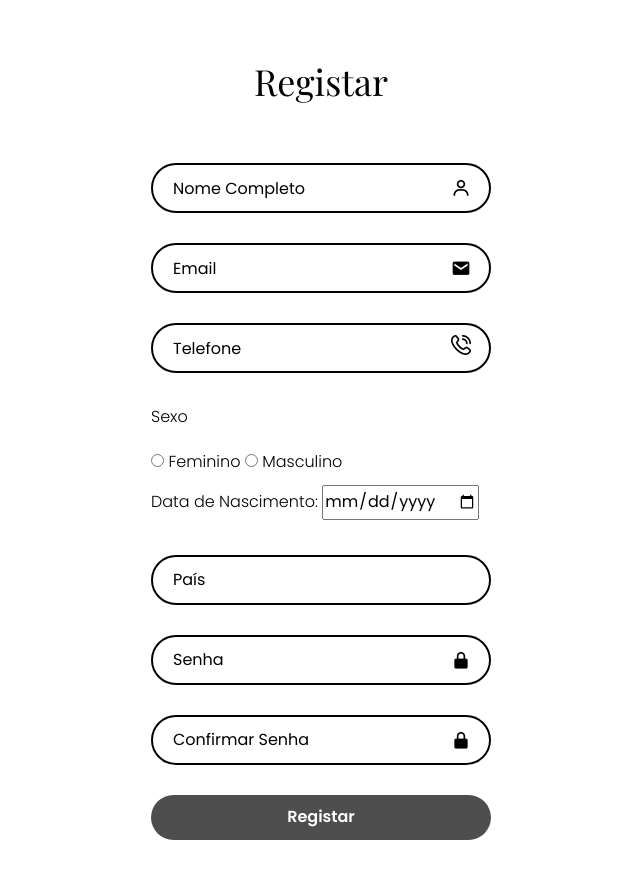
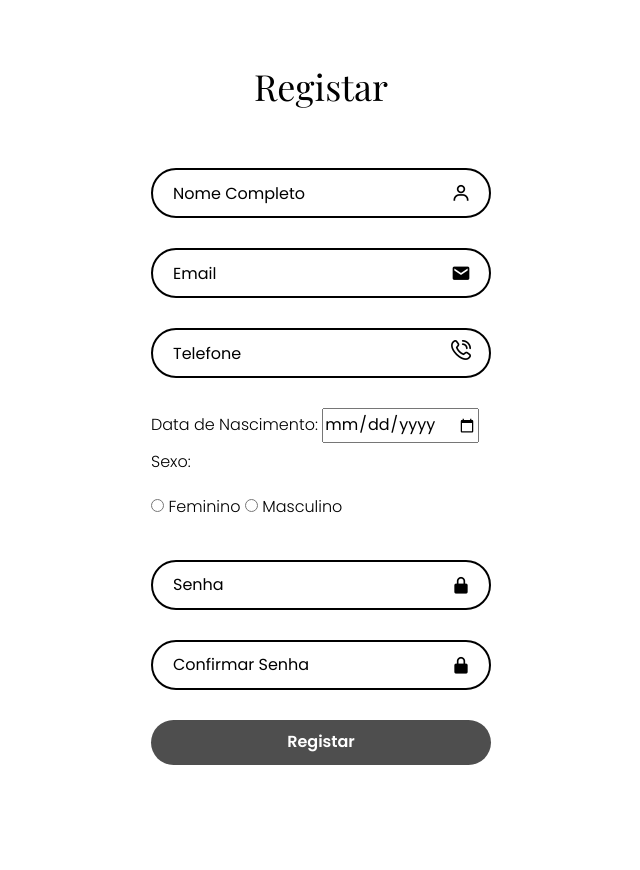
Before and after one commit to LeoSantana24/projeto-final, a PHP site: page /registar.php in a window 1280 px wide. Shown: the whole page, without its empty margins (319-959 px from the left). After the commit the page ends 765 px from the top, so only its background shows below. Run offline with PHP 8.4, Linux system fonts and the light colour scheme; some libraries are stand-ins or nearby versions; some web fonts are replaced.

Commit message:
update tela registar

```diff
--- a/registar.php
+++ b/registar.php
@@ -49,19 +49,15 @@
             <input type="tel" name="telefone" id="telefone" placeholder="Telefone" required>
             <i class="fi fi-rr-phone-call"></i>
         </div>
+        <label for="data_nascimento">Data de Nascimento:</label>
+        <input type="date" name="data_nascimento" id="data_nascimento" required>
 
-        <p>Sexo</p>
+        <p>Sexo:</p>
         <input type="radio" id="feminino" name="genero" value="feminino" required>
         <label for="feminino">Feminino</label>
         <input type="radio" id="masculino" name="genero" value="masculino" required>
         <label for="masculino">Masculino</label>
-        <label for="data_nascimento">Data de Nascimento:</label>
-        <input type="date" name="data_nascimento" id="data_nascimento" required>
 
-        <div class="input-box">
-            <input type="text" name="pais" id="pais" placeholder="País" required>
-
-        </div>
 
         <div class="input-box">
             <input type="password" name="senha" id="senha" placeholder="Senha" required>
```
